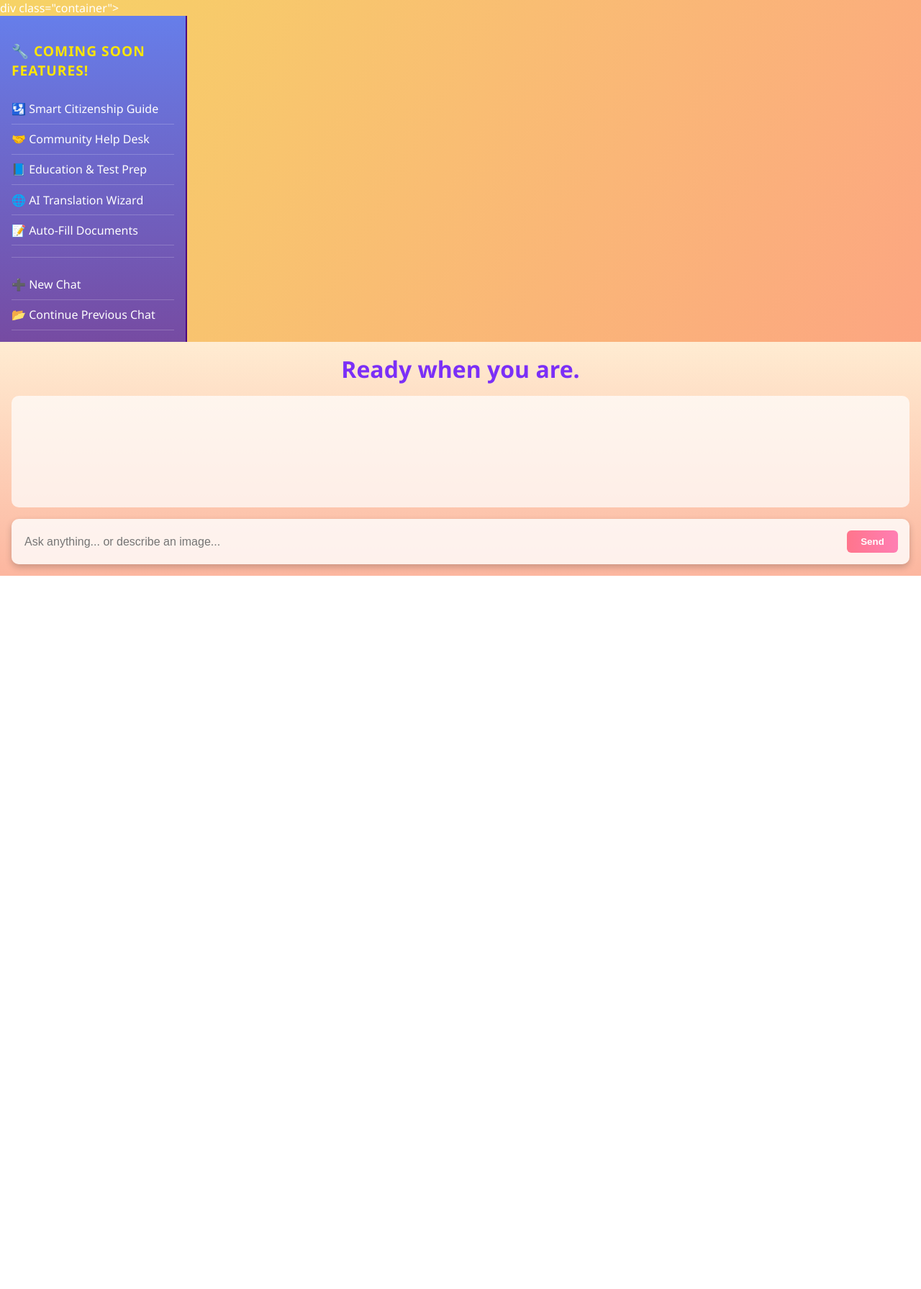
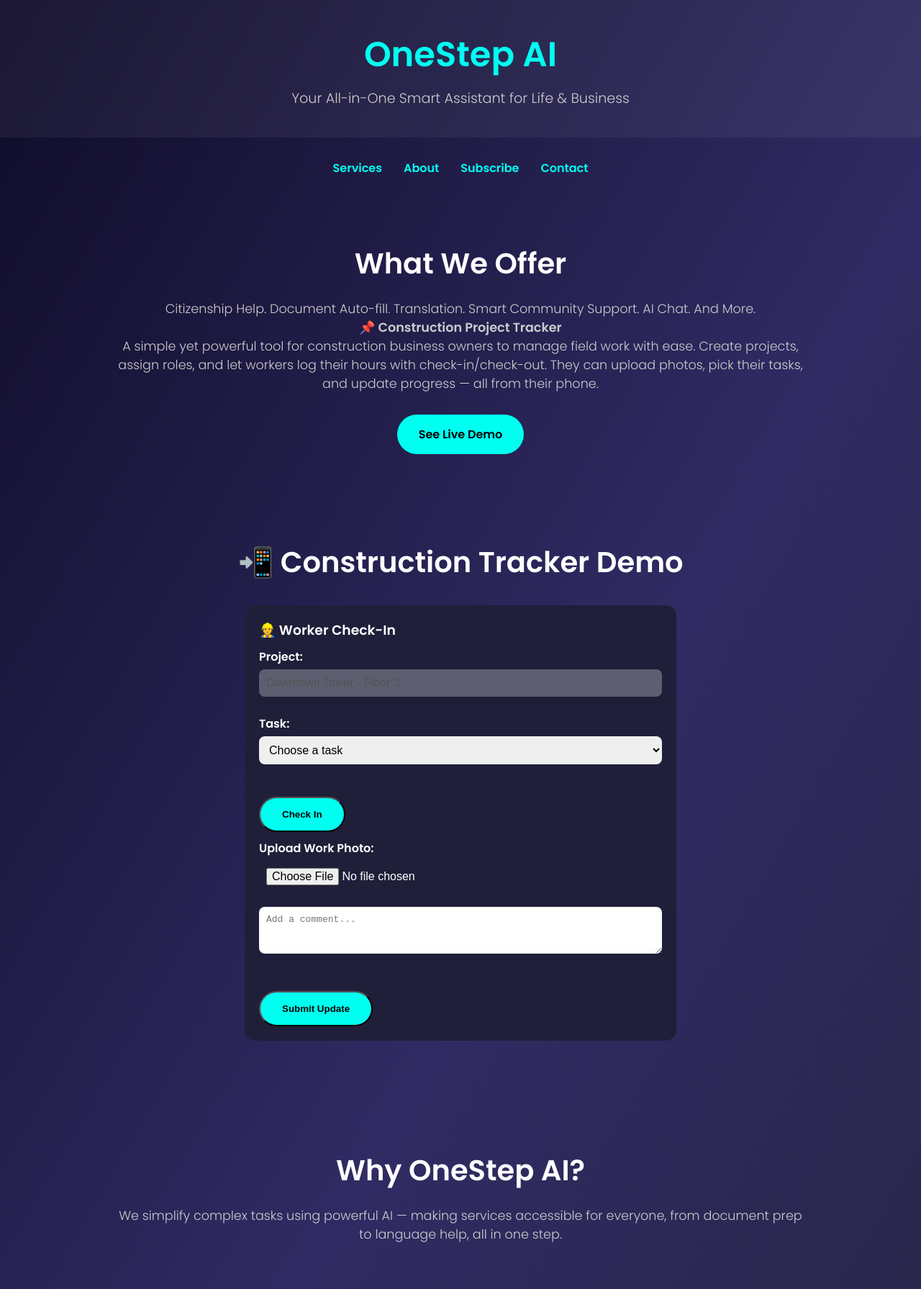
Before and after one commit to OpenAI2025/OneStopAI, a plain HTML site: page index.html in a window 1280 px wide. Shown: the top 1791 px of the page at 72% size. Before the commit the page ends 800 px from the top, so only its background shows below. Drawn offline with Linux system fonts and the light colour scheme.

Commit message:
Update index.html
Updated the index page to be the Intro

```diff
--- a/index.html
+++ b/index.html
@@ -1,256 +1,213 @@
+
 <!DOCTYPE html>
 <html lang="en">
 <head>
   <meta charset="UTF-8" />
   <meta name="viewport" content="width=device-width, initial-scale=1.0"/>
-  <title>OneStop AI Assistant</title>
-    <style>
-    * { box-sizing: border-box; }
+  <title>OneStep AI</title>
+  <link href="https://fonts.googleapis.com/css2?family=Poppins:wght@300;600&display=swap" rel="stylesheet">
+  <style>
+    * {
+      margin: 0;
+      padding: 0;
+      box-sizing: border-box;
+      scroll-behavior: smooth;
+    }
+
     body {
-      margin: 0;
-      font-family: 'Segoe UI', sans-serif;
-      background: linear-gradient(120deg, #f6d365 0%, #fda085 100%);
+      font-family: 'Poppins', sans-serif;
+      background: linear-gradient(120deg, #0f0c29, #302b63, #24243e);
       color: #fff;
+    }
+
+    header {
+      padding: 40px;
+      text-align: center;
+      background: rgba(255, 255, 255, 0.05);
+    }
+
+    header h1 {
+      font-size: 3em;
+      font-weight: 600;
+      color: #00fff0;
+    }
+
+    header p {
+      margin-top: 10px;
+      font-size: 1.2em;
+      color: #ccc;
+    }
+
+    nav {
       display: flex;
-      flex-direction: column;
-      min-height: 100vh;
+      justify-content: center;
+      gap: 30px;
+      margin: 30px 0;
     }
-    .container {
-      display: flex;
-      flex: 1;
-      flex-direction: row;
+
+    nav a {
+      color: #00fff0;
+      text-decoration: none;
+      font-weight: bold;
+      transition: 0.3s;
     }
-    .sidebar {
-      width: 260px;
-      background: linear-gradient(180deg, #667eea, #764ba2);
-      padding: 1rem;
-      overflow-y: auto;
-      border-right: 2px solid #4b0082;
+
+    nav a:hover {
+      color: #fff;
     }
-    .sidebar h3 {
-      color: #ffe600;
-      font-size: 1.2rem;
-      margin-bottom: 1.2rem;
-      text-transform: uppercase;
-      letter-spacing: 1px;
+
+    section {
+      padding: 60px 20px;
+      max-width: 1000px;
+      margin: auto;
+      text-align: center;
     }
-    .chat-entry {
-      padding: 0.6rem 0;
-      border-bottom: 1px solid rgba(255, 255, 255, 0.2);
-      font-size: 1rem;
-      font-weight: 500;
-      color: #fefefe;
-      cursor: pointer;
-      transition: background 0.3s ease;
+
+    section h2 {
+      font-size: 2.5em;
+      margin-bottom: 20px;
     }
-    .chat-entry:hover {
-      background-color: rgba(255, 255, 255, 0.1);
+
+    section p {
+      font-size: 1.1em;
+      color: #ccc;
     }
-    .main {
-      flex: 1;
-      display: flex;
-      flex-direction: column;
-      padding: 1rem;
-      background: linear-gradient(to bottom, #ffecd2 0%, #fcb69f 100%);
-      color: #333;
+
+    .btn {
+      margin-top: 30px;
+      display: inline-block;
+      padding: 15px 30px;
+      border-radius: 30px;
+      background: #00fff0;
+      color: #000;
+      font-weight: bold;
+      text-decoration: none;
+      transition: 0.3s;
     }
-    .chat-center-title {
-      font-size: 2rem;
-      font-weight: bold;
-      text-align: center;
-      color: #7b2ff7;
-      margin-bottom: 1rem;
-    }
-    .chat-history {
-      flex: 1;
-      overflow-y: auto;
-      padding: 1rem;
-      background: rgba(255, 255, 255, 0.7);
-      border-radius: 10px;
-      margin-bottom: 1rem;
+
+    .btn:hover {
+      background: #fff;
       color: #000;
     }
-    .message { margin-bottom: 1rem; }
-    .user {
-      color: #007bff;
-      text-align: right;
+
+    footer {
+      text-align: center;
+      padding: 40px;
+      color: #888;
+      font-size: 0.9em;
     }
-    .bot {
-      color: #28a745;
-      display: flex;
-      gap: 0.5rem;
+
+    .demo-box {
+      margin: 30px auto;
+      padding: 20px;
+      background: #1f1f3a;
+      border-radius: 15px;
+      text-align: left;
+      max-width: 600px;
     }
-    .chat-box {
-      display: flex;
-      gap: 0.5rem;
-      background-color: #ffffffcc;
-      border-radius: 10px;
-      padding: 1rem;
-      box-shadow: 0 4px 10px rgba(0, 0, 0, 0.2);
+
+    .demo-box label {
+      display: block;
+      margin-top: 10px;
+      font-weight: bold;
     }
-    .chat-box input[type="text"] {
-      flex: 1;
-      background: transparent;
+
+    .demo-box input, .demo-box select, .demo-box textarea {
+      width: 100%;
+      padding: 10px;
+      margin-top: 5px;
+      margin-bottom: 15px;
+      border-radius: 8px;
       border: none;
-      color: #333;
-      font-size: 1rem;
-      outline: none;
-    }
-    .chat-box button {
-      background: linear-gradient(to right, #ff758c, #ff7eb3);
-      border: none;
-      color: white;
-      font-weight: bold;
-      padding: 0.5rem 1.2rem;
-      border-radius: 6px;
-      cursor: pointer;
-      transition: background 0.3s ease;
-    }
-    .chat-box button:hover {
-      background: linear-gradient(to right, #ff7eb3, #ff758c);
-    }
-    @media screen and (max-width: 768px) {
-      .container {
-        flex-direction: column;
-      }
-      .sidebar {
-        width: 100%;
-        border-right: none;
-        border-bottom: 2px solid #4b0082;
-      }
+      font-size: 1em;
     }
   </style>
+  <script>
+    function handleCheckIn() {
+      alert("Checked in successfully!");
+    }
+    function handlePhotoUpload() {
+      alert("Photo uploaded! Progress saved.");
+    }
+  </script>
 </head>
 <body>
-div class="container">
-    <div class="sidebar">
-      <h3>🔧 COMING SOON FEATURES!</h3>
-      <div class="chat-entry">🛂 Smart Citizenship Guide</div>
-      <div class="chat-entry">🤝 Community Help Desk</div>
-      <div class="chat-entry">📘 Education & Test Prep</div>
-      <div class="chat-entry">🌐 AI Translation Wizard</div>
-      <div class="chat-entry">📝 Auto-Fill Documents</div>
-      <hr style="margin: 1rem 0; border: none; border-top: 1px solid rgba(255, 255, 255, 0.2);">
-      <div class="chat-entry">➕ New Chat</div>
-      <div class="chat-entry">📂 Continue Previous Chat</div>
+
+  <header>
+    <h1>OneStep AI</h1>
+    <p>Your All-in-One Smart Assistant for Life & Business</p>
+  </header>
+
+  <nav>
+    <a href="#services">Services</a>
+    <a href="#about">About</a>
+    <a href="#subscribe">Subscribe</a>
+    <a href="#contact">Contact</a>
+  </nav>
+
+  <section id="services">
+    <h2>What We Offer</h2>
+    <p>Citizenship Help. Document Auto-fill. Translation. Smart Community Support. AI Chat. And More.</p>
+    <p><strong>📌 Construction Project Tracker</strong><br>
+    A simple yet powerful tool for construction business owners to manage field work with ease. Create projects, assign roles, and let workers log their hours with check-in/check-out. They can upload photos, pick their tasks, and update progress — all from their phone.</p>
+    <a href="#projectdemo" class="btn">See Live Demo</a>
+  </section>
+
+  <section id="projectdemo">
+    <h2>📲 Construction Tracker Demo</h2>
+
+    <div class="demo-box">
+      <h3>👷 Worker Check-In</h3>
+      <label>Project:</label>
+      <input type="text" value="Downtown Tower - Floor 3" disabled>
+
+      <label>Task:</label>
+      <select>
+        <option>Choose a task</option>
+        <option>Drywall Installation</option>
+        <option>Painting</option>
+        <option>Electric Wiring</option>
+      </select>
+
+      <button class="btn" onclick="handleCheckIn()">Check In</button>
+
+      <label>Upload Work Photo:</label>
+      <input type="file">
+      <textarea rows="3" placeholder="Add a comment..."></textarea>
+      <button class="btn" onclick="handlePhotoUpload()">Submit Update</button>
     </div>
-    <div class="main">
-      <div class="chat-center-title">Ready when you are.</div>
-      <div class="chat-history" id="chat"></div>
-      <form id="chatForm" class="chat-box">
-        <input type="text" id="userInput" placeholder="Ask anything... or describe an image..." />
-        <button type="submit">Send</button>
-      </form>
-    </div>
-  </div>
+  </section>
 
+  <section id="about">
+    <h2>Why OneStep AI?</h2>
+    <p>We simplify complex tasks using powerful AI — making services accessible for everyone, from document prep to language help, all in one step.</p>
+  </section>
 
-  <script>
-    let userLocation = "Delaware"; // fallback default
+  <section id="subscribe">
+    <h2>Why Subscribe to OneStep AI?</h2>
+    <p>OneStep AI combines automation, translation, document help, and live support into one platform — saving you time, money, and stress.</p>
+    <p><strong>Here’s what you get with your subscription:</strong></p>
+    <ul style="text-align: left; max-width: 700px; margin: 20px auto; line-height: 1.8; color: #ccc;">
+      <li>🧾 Upload documents and let AI auto-fill them instantly</li>
+      <li>🌍 Translate official papers into your preferred language</li>
+      <li>🛂 Prepare for your U.S. citizenship test with practice questions</li>
+      <li>📃 AI-guided form help for Medicaid, housing, jobs, and more</li>
+      <li>🤖 24/7 smart chat support for anything you need</li>
+      <li>🧠 Your information is saved, so it remembers you next time</li>
+      <li>🔓 Unlock full features, unlimited uploads, and PDF downloads</li>
+    </ul>
+    <p>Imagine getting a letter in English, and within 3 minutes, OneStep AI reads it, translates it, explains it, and fills out your reply — all from your phone.</p>
+    <a href="#" class="btn">Start Your Free Trial</a>
+  </section>
 
-    // Try to get user geolocation
-    navigator.geolocation?.getCurrentPosition(
-      async (position) => {
-        const res = await fetch(`https://nominatim.openstreetmap.org/reverse?lat=${position.coords.latitude}&lon=${position.coords.longitude}&format=json`);
-        const data = await res.json();
-        userLocation = data.address.state || data.address.city || "your area";
-      },
-      () => {},
-      { timeout: 5000 }
-    );
+  <section id="contact">
+    <h2>Get in Touch</h2>
+    <p>Email: support@onestepai.app | Phone: (302) 123-4567</p>
+  </section>
 
-    const chat = document.getElementById('chat');
-    const form = document.getElementById('chatForm');
-    const input = document.getElementById('userInput');
-    const HF_API_URL = "https://api-inference.huggingface.co/models/stabilityai/stable-diffusion-2";
+  <footer>
+    &copy; 2025 OneStep AI. All rights reserved. Powered by OneStep AI.
+  </footer>
 
-    form.addEventListener('submit', async (e) => {
-      e.preventDefault();
-      const msg = input.value.trim();
-      if (!msg) return;
-      appendMessage('user', msg);
-      input.value = '';
-      chat.scrollTop = chat.scrollHeight;
-
-      if (/create an image|generate image|make an image/i.test(msg)) {
-        const prompt = msg.replace(/create an image( of)?|generate image( of)?|make an image( of)?/i, '').trim();
-        if (!prompt) {
-          appendMessage('bot', `❗ Please describe what kind of image you'd like me to generate.`);
-          return;
-        }
-        const loadingEl = appendMessage('bot', `🖼️ Generating image of <strong>${prompt}</strong>, please wait...`);
-        try {
-          const imageUrl = await generateRealImage(prompt);
-          loadingEl.innerHTML = `<div class="bot"><img src='./assets/bot.gif' style='width:32px;height:32px;' /><div><strong>Here is your AI-generated image:</strong><br><img src="${imageUrl}" class="mt-2 rounded shadow max-w-xs" /></div></div>`;
-        } catch (err) {
-          loadingEl.innerHTML = `<div class="bot"><img src='./assets/bot.gif' style='width:32px;height:32px;' /><div>❌ Failed to generate image. Try again later.</div></div>`;
-        }
-      } else if (/nearest hospital|llc|health insurance|apply for insurance/i.test(msg.toLowerCase())) {
-        const lower = msg.toLowerCase();
-        let response = "";
-
-        if (lower.includes("nearest hospital")) {
-          response = `🏥 Based on your location (${userLocation}), you can try searching hospitals near you on <a href='https://www.google.com/maps/search/hospital+near+${userLocation}' target='_blank'>Google Maps</a>. Let me know if you'd like a specific name.`;
-        } else if (lower.includes("llc")) {
-          response = `✅ Here’s how to start an LLC in ${userLocation}:
-<ul>
-  <li>Choose a name</li>
-  <li>File formation docs</li>
-  <li>Appoint a registered agent</li>
-  <li>Pay fees online at the state website</li>
-</ul>
-If you want a link for your state, just say "show me the link."`;
-        } else if (lower.includes("health insurance") || lower.includes("apply for insurance")) {
-          response = `🩺 To apply for health insurance in ${userLocation}, visit <a href='https://www.healthcare.gov/' target='_blank'>HealthCare.gov</a> or your local Medicaid provider. Let me know your needs and I’ll guide you.`;
-        } else {
-          response = `Let me find the best info for your location: ${userLocation}.`;
-        }
-
-        appendMessage('bot', response);
-      } else {
-        const response = await callOpenAI(msg);
-        appendMessage('bot', `<span style="font-style: italic;">${response}</span>`);
-      }
-    });
-
-    function appendMessage(sender, html) {
-      const wrapper = document.createElement('div');
-      wrapper.className = 'message ' + sender;
-      if (sender === 'bot') {
-        wrapper.innerHTML = `<div class="bot"><img src='./assets/bot.gif' style='width:32px;height:32px;' /><div>${html}</div></div>`;
-      } else {
-        wrapper.innerHTML = `<div class="user">🧑‍💻 ${html}</div>`;
-      }
-      chat.appendChild(wrapper);
-      chat.scrollTop = chat.scrollHeight;
-      return wrapper;
-    }
-
-    async function generateRealImage(prompt) {
-      const response = await fetch(HF_API_URL, {
-        method: "POST",
-        headers: { "Content-Type": "application/json" },
-        body: JSON.stringify({ inputs: prompt })
-      });
-      if (!response.ok) throw new Error("Image generation failed");
-      const blob = await response.blob();
-      return URL.createObjectURL(blob);
-    }
-
-    async function callOpenAI(question) {
-      const response = await fetch("http://localhost:5073/api/ai/ask", {
-        method: "POST",
-        headers: { "Content-Type": "application/json" },
-        body: JSON.stringify({ question })
-      });
-      const data = await response.json();
-      try {
-        const parsed = JSON.parse(data.answer);
-        return parsed.response || data.answer || "I'm here for you, but I couldn't find a perfect answer this time.";
-      } catch {
-        return data.answer || "I'm here for you, but I couldn't find a perfect answer this time.";
-      }
-    }
-  </script>
 </body>
 </html>
```
